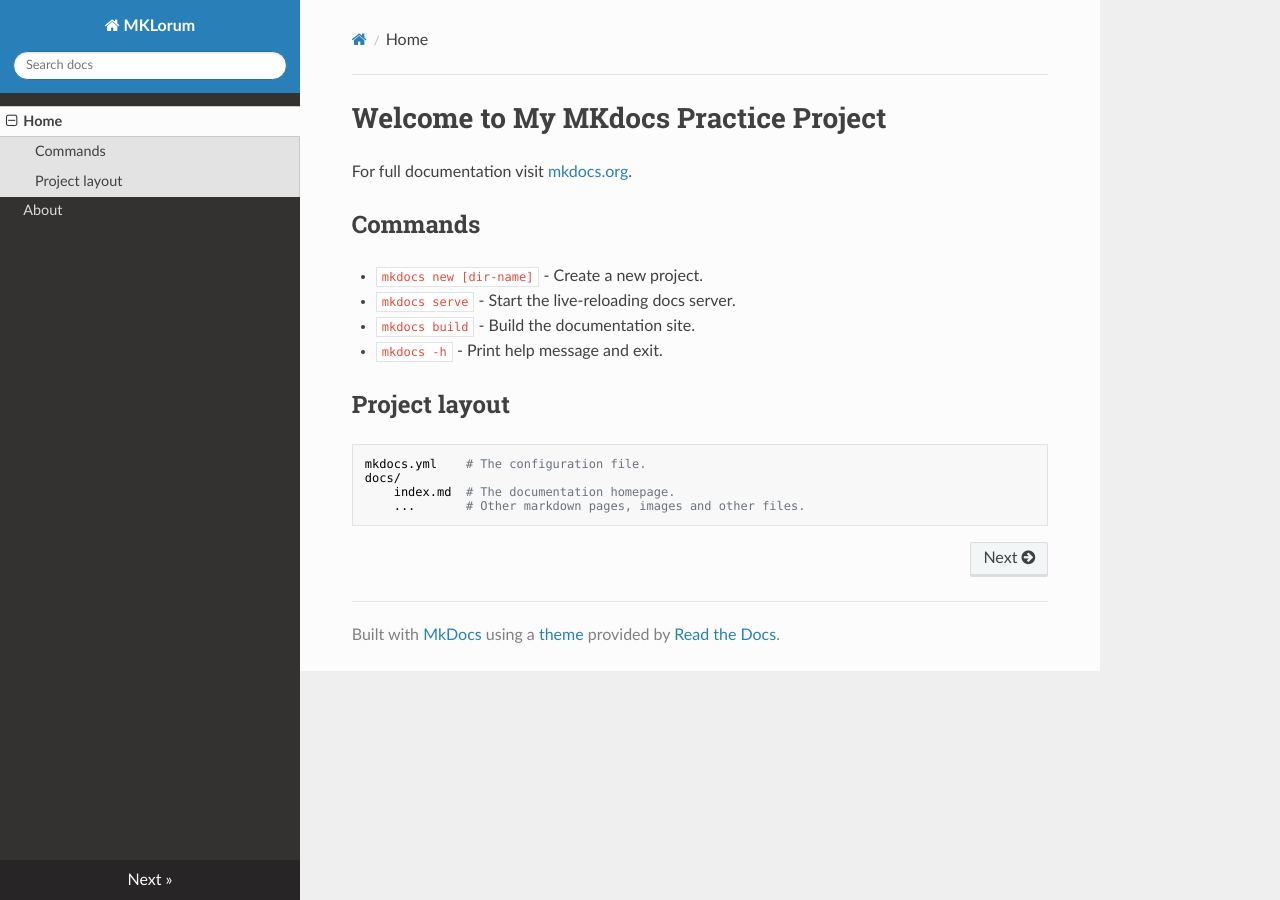
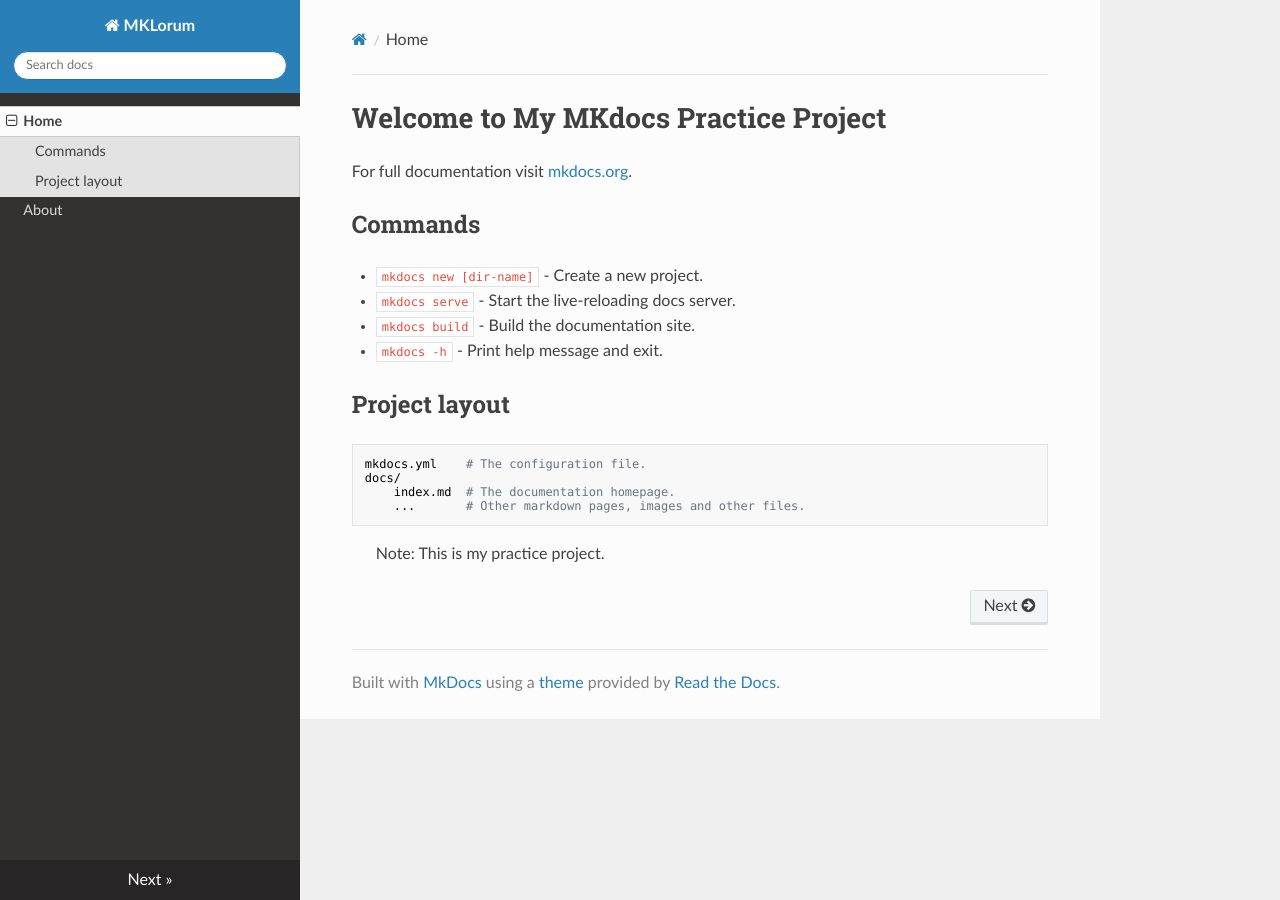
Before and after one commit to ckreiger1/techwriter-resources, an MkDocs documentation site: the page built from docs/index.md, in a window 1280 px wide. Built offline with MkDocs 1.6.1, drawn with Linux system fonts in a browser that asks for light colours; nearby versions of some CDN libraries.

Commit message:
Test Note

```diff
--- a/docs/index.md
+++ b/docs/index.md
@@ -15,3 +15,5 @@ For full documentation visit [mkdocs.org](https://www.mkdocs.org).
     docs/
         index.md  # The documentation homepage.
         ...       # Other markdown pages, images and other files.
+
+> Note: This is my practice project.
```
